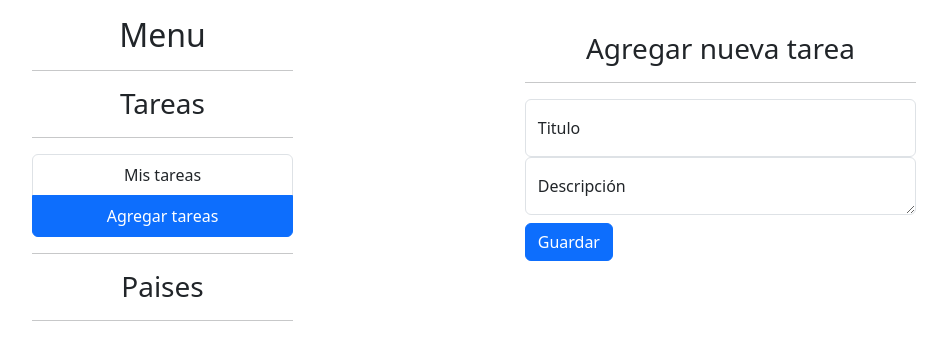
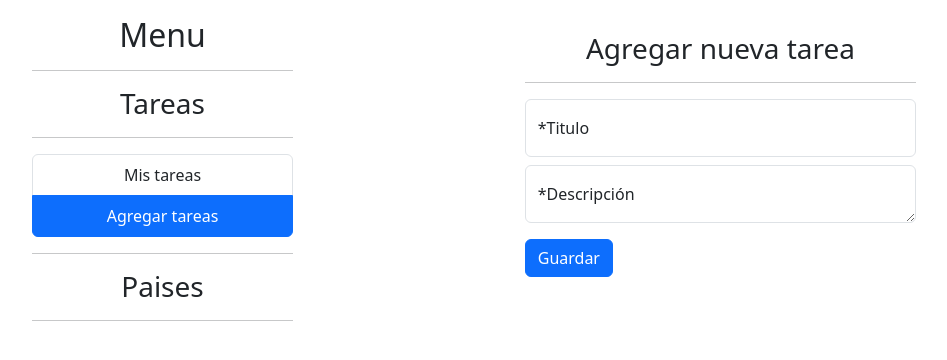
Before and after one commit to Ikigire/angular-practica3-routing, an Angular app: page /tareas/mi-lista in a window 1280 px wide. Both pictures are taken after a click on the item "Agregar tareas". Shown: the top 360 px of the page, without its empty margins (50-997 px from the left). Built offline with nearby package versions, Linux system fonts and the light colour scheme.

Commit message:
Módulo de tareas completo

```diff
--- a/src/app/tareas/components/tarea-card/tarea-card.component.html
+++ b/src/app/tareas/components/tarea-card/tarea-card.component.html
@@ -1,22 +1,38 @@
 <div class="card border-primary mt-2" *ngIf="tarea; else noTarea">
     <!-- {{tarea | json}} -->
-    <div class="card-header text-center">
+    <div class="card-header text-center text-white"
+    [ngClass]="
+    {
+        'bg-primary': tarea.status == tareaStatus.pendiente,
+        'bg-success': tarea.status == tareaStatus.completado,
+        'bg-danger':  tarea.status == tareaStatus.retrasado
+    }
+    ">
         <h2>{{tarea.titulo}}</h2>
     </div>
     <div class="card-body">
         {{tarea.descripcion}}
     </div>
     <div class="card-footer">
-        <div class="text-center">
-            {{tarea.status}}
+        <div class="text-center"
+        [ngClass]="
+        {
+            'text-primary': tarea.status == tareaStatus.pendiente,
+            'text-success': tarea.status == tareaStatus.completado,
+            'text-danger':  tarea.status == tareaStatus.retrasado
+        }
+        ">
+            &squarf;{{tarea.status}}
         </div>
-        <div class="text-center">
+        <div class="text-center" *ngIf="index>=0 && tarea.status != tareaStatus.completado">
             <button
+            *ngIf="tarea.status != tareaStatus.retrasado"
             (click)="changeStatus(tareaStatus.retrasado)"
-            class="btn btn-small btn-outline-danger">😢</button>
+            class="btn btn-small btn-outline-danger m-1">😢</button>
+
             <button
             (click)="changeStatus(tareaStatus.completado)"
-            class="btn btn-small btn-outline-success">😎</button>
+            class="btn btn-small btn-outline-success m-1">😎</button>
         </div>
     </div>
 </div>
--- a/src/app/tareas/components/tarea-formulario/tarea-formulario.component.html
+++ b/src/app/tareas/components/tarea-formulario/tarea-formulario.component.html
@@ -1,14 +1,40 @@
 <div class="border-primary mt-3">
     <h3 class="text-center">Agregar nueva tarea</h3>
     <hr>
-    <form>
-        <div class="form-floating">
-            <input class="form-control" type="text" id="titulo" placeholder="">
-            <label for="titulo">Titulo</label>
+    <form [formGroup]="tareaForm"
+    (submit)="OnFormSubmit()"
+    autocomplete="off">
+        <div>
+            <div class="form-floating mb-2">
+                <input class="form-control"
+                    formControlName="titulo"
+                    type="text"
+                    id="titulo"
+                    placeholder="">
+                <label for="titulo">*Titulo</label>
+            </div>
+            <span *ngIf="isFieldValid('titulo')"
+             class="text-danger">
+                El Titulo es requerido y debe
+                tener por lo menos 5 caracteres
+            </span>
         </div>
-        <div class="form-floating">
-            <textarea class="form-control" id="descripcion" rows="10" placeholder=""></textarea>
-            <label for="descripcion">Descripción</label>
+        <div>
+            <div class="form-floating mb-2">
+                <textarea class="form-control"
+                    formControlName="descripcion"
+                    id="descripcion" rows="10" placeholder=""></textarea>
+                <label for="descripcion">*Descripción</label>
+            </div>
+            <span *ngIf="isFieldValid('descripcion')"
+             class="text-danger">
+                La descripción es requerida y debe
+                tener por lo menos 5 caracteres
+            </span>
+            <!-- <span *ngIf="!isFieldValid('descripcion') && tareaForm.controls['name']?.touched"
+             class="text-success">
+                Es correcto
+            </span> -->
         </div>
         <button type="submit" class="btn btn-primary mt-2">Guardar</button>
     </form>
--- a/src/app/tareas/components/tarea-formulario/tarea-formulario.component.ts
+++ b/src/app/tareas/components/tarea-formulario/tarea-formulario.component.ts
@@ -1,4 +1,9 @@
-import { Component } from '@angular/core';
+import { Component, inject } from '@angular/core';
+import { FormBuilder, FormGroup, Validators } from '@angular/forms';
+import { Router } from '@angular/router';
+import { Tarea } from '../../models/tarea.model';
+import { TareaStatus } from '../../enums/tarea-status.enum';
+import { TareaService } from '../../services/tarea-service.service';
 
 @Component({
   selector: 'tareas-tarea-formulario',
@@ -6,5 +11,40 @@ import { Component } from '@angular/core';
   styleUrls: ['./tarea-formulario.component.css']
 })
 export class TareaFormularioComponent {
+  // Declaración de servicios
+  private tareaService: TareaService = inject(TareaService);
+  private fb: FormBuilder = inject(FormBuilder);// Permite crear formulario dinámico
+  private router: Router = inject(Router);// Permite hacer redirección de rutas
 
+  tareaForm: FormGroup = this.fb.group({
+    // campo: [valor inicial, [validadores síncronos], [validadores asíncronos]]
+    titulo: ['', [Validators.required, Validators.minLength(5)]],
+    descripcion: ['', [Validators.required, Validators.minLength(5)]]
+  });
+
+  isFieldValid(field: string): boolean | null {
+    return this.tareaForm.controls[field].errors && this.tareaForm.controls[field]?.touched
+  }
+
+  OnFormSubmit() {
+    if ( !this.tareaForm.valid ) {
+      this.tareaForm.markAllAsTouched();
+      // console.info('El forumlario es no válido');
+      return;
+    }
+
+    const newTarea: Tarea = {
+      status: TareaStatus.PENDIENTE,
+      titulo: this.tareaForm.value['titulo'],
+      descripcion: this.tareaForm.value['descripcion']
+    }
+    console.log("Valores ingresados", newTarea);
+
+    // Registrar esa tarea
+    this.tareaService.agregarTarea(newTarea);
+
+    // Redirigir a Mi lista
+    this.router.navigate(['tareas', "mi-lista"]);
+    // this.router.navigateByUrl('/tareas/mi-lista');
+  }
 }
--- a/src/app/tareas/services/tarea-service.service.ts
+++ b/src/app/tareas/services/tarea-service.service.ts
@@ -27,4 +27,9 @@ export class TareaService {
     this.tareas[index] = tarea;
     this.saveToLocalStorage();
   }
+
+  agregarTarea(tarea: Tarea) {
+    this.tareas.push(tarea);
+    this.saveToLocalStorage();
+  }
 }
--- a/src/app/tareas/tareas.module.ts
+++ b/src/app/tareas/tareas.module.ts
@@ -9,6 +9,7 @@ import { FormularioPageComponent } from './pages/formulario-page/formulario-page
 import { TareaCardComponent } from './components/tarea-card/tarea-card.component';
 import { TareaFormularioComponent } from './components/tarea-formulario/tarea-formulario.component';
 import { TareasLayoutComponent } from './layout/tareas-layout/tareas-layout.component';
+import { ReactiveFormsModule } from '@angular/forms';
 
 
 @NgModule({
@@ -22,7 +23,8 @@ import { TareasLayoutComponent } from './layout/tareas-layout/tareas-layout.comp
   imports: [
     CommonModule,
     TareasRoutingModule,
-    SharedModule
+    SharedModule,
+    ReactiveFormsModule
   ]
 })
 export class TareasModule { }
```
